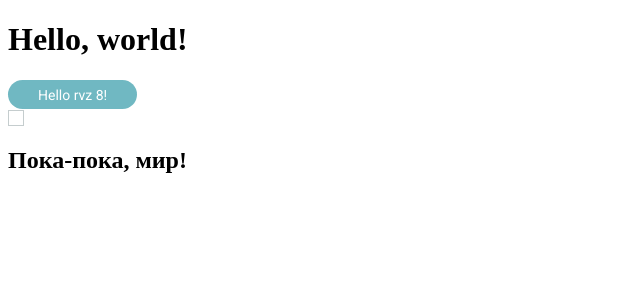
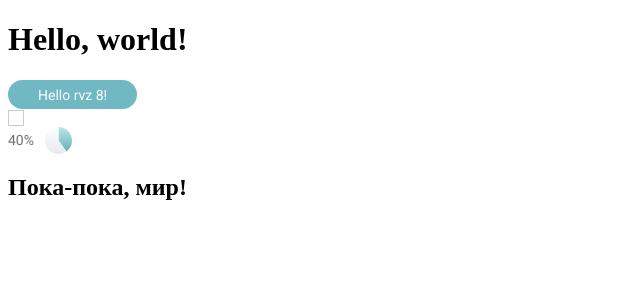
Before and after one commit to pew-rivza/balance_front, a React app: page / in a window 1280 px wide. Shown: the top 300 px of the page, without its empty margins (0-640 px from the left). Built offline with nearby package versions, Linux system fonts and the light colour scheme.

Commit message:
AreaProgress component added

```diff
--- a/package.json
+++ b/package.json
@@ -31,7 +31,9 @@
   "dependencies": {
     "@storybook/react": "^6.4.21",
     "@storybook/testing-library": "^0.0.11",
+    "chart.js": "^3.8.0",
     "react": "^17.0.2",
+    "react-chartjs-2": "^4.1.0",
     "react-dom": "^17.0.2"
   },
   "devDependencies": {
--- a/src/App.tsx
+++ b/src/App.tsx
@@ -1,6 +1,7 @@
 import React, {useState} from "react";
 import Button from "components/Button";
 import Checkbox from "components/Checkbox";
+import AreaProgress from "components/AreaProgress";
 
 const App = () => {
   const [checked, setChecked] = useState(false);
@@ -14,6 +15,7 @@ const App = () => {
       <h1>Hello, world!</h1>
       <Button value="Hello rvz 8!" onClick={() => console.log("rvz clicked!1")} />
       <Checkbox checked={checked} onChange={handleCheck}/>
+      <AreaProgress value={40} />
       <h2>Пока-пока, мир!</h2>
     </>
   );
--- /dev/null
+++ b/src/components/AreaProgress/AreaProgress.scss
@@ -0,0 +1,18 @@
+@import "../../variables.scss";
+
+.area-progress {
+  display: flex;
+  align-items: center;
+  gap: 11px;
+
+  .value {
+    font-family: $font-family;
+    font-size: $font-size-small;
+    color: $basic_text_color;
+  }
+
+  .pie-container {
+    width: 27px;
+    height: 27px;
+  }
+}
--- /dev/null
+++ b/src/components/AreaProgress/AreaProgress.tsx
@@ -0,0 +1,93 @@
+import React from "react";
+import styles from "./AreaProgress.scss";
+import { Chart as ChartJS, ArcElement } from 'chart.js';
+import { Pie } from 'react-chartjs-2';
+
+ChartJS.register(ArcElement);
+
+type Ran<T extends number> = number extends T ? number :_Range<T, []>;
+type _Range<T extends number, R extends unknown[]> = R['length'] extends T ? R[number] : _Range<T, [R['length'], ...R]>;
+
+interface AreaProgressProps {
+  /** Значение в % прогресса сферы от 0 до 100 */
+  value: Ran<101>;
+}
+
+const AreaProgress = ({ value }: AreaProgressProps) => {
+  const cache = new Map();
+  // @ts-ignore
+  let width, height, gradient;
+  // @ts-ignore
+  function getGradient(ctx, chartArea, c1, c2) {
+    const chartWidth = chartArea.right - chartArea.left;
+    const chartHeight = chartArea.bottom - chartArea.top;
+    // @ts-ignore
+    if (width !== chartWidth || height !== chartHeight) {
+      // @ts-ignore
+      cache.clear();
+    }
+    let gradient = cache.get(c1 + c2);
+    if (!gradient) {
+      // Create the gradient because this is either the first render
+      // or the size of the chart has changed
+      width = chartWidth;
+      height = chartHeight;
+      gradient = ctx.createLinearGradient(0, chartArea.bottom, 0, chartArea.top);
+      gradient.addColorStop(1, c1);
+      gradient.addColorStop(0, c2);
+      cache.set(c1 + c2, gradient);
+    }
+
+// @ts-ignore
+    return gradient;
+  }
+
+  const data = {
+    datasets: [
+      {
+        label: '# of Votes',
+        data: [value, 100-value],
+        borderWidth: 0,
+      },
+    ],
+  };
+
+  const colors = [{ start:  "#BCE6E7", end: "#5CACB8"}, { start:  "#FFFFFF", end: "#E5E8EF"}];
+
+  const options = {
+    elements: {
+      arc: {
+        // @ts-ignore
+        backgroundColor: function(context) {
+          const chart = context.chart;
+          const {ctx, chartArea} = chart;
+
+          if (!chartArea) {
+            // This case happens on initial chart load
+            return null;
+          }
+
+          const start = colors[context.dataIndex].start;
+          const end = colors[context.dataIndex].end;
+          return getGradient(ctx, chartArea, start, end);
+        },
+      }
+    }
+  }
+
+  return (
+    <div className={styles["area-progress"]}>
+      <div className={styles.value}>{value}%</div>
+      <div className={styles["pie-container"]}>
+        <Pie
+          data={data}
+          options={options}
+        />
+      </div>
+    </div>
+  );
+};
+
+export default AreaProgress;
+
+// TODO: отпуфакторить это говно
--- /dev/null
+++ b/src/components/AreaProgress/index.ts
@@ -0,0 +1 @@
+export { default } from "./AreaProgress";
--- a/src/variables.scss
+++ b/src/variables.scss
@@ -5,14 +5,23 @@ $basic_color_light: #C5CDCE;
 $basic_color: #6C6F70;
 $basic_color_dark: #000000;
 
-$success_color: #69D674;
-
 $gradient_main_color_light: #BCE6E7;
 $gradient_main_color_dark: #5CACB8;
 $gradient_basic_color_light: #FFFFFF;
 $gradient_basic_color_dark: #E5E8EF;
 
 $main_text_color: #FFFFFF;
+$basic_text_color: $basic_color;
+$basic_text_color_dark: $basic_color_dark;
+
 $disabled_color: $basic_color_light;
+$success_color: #69D674;
 
 $transition_speed: 200ms;
+
+$font-family: "Roboto", sans-serif;
+$font-size-small: 14px;
+$font-size-medium: 16px;
+$font-size-large: 18px;
+
+// TODO: убрать неиспользуеые переменные
```
Also changed, not shown: 1 other file (tests, documents, lock files or other folders).
